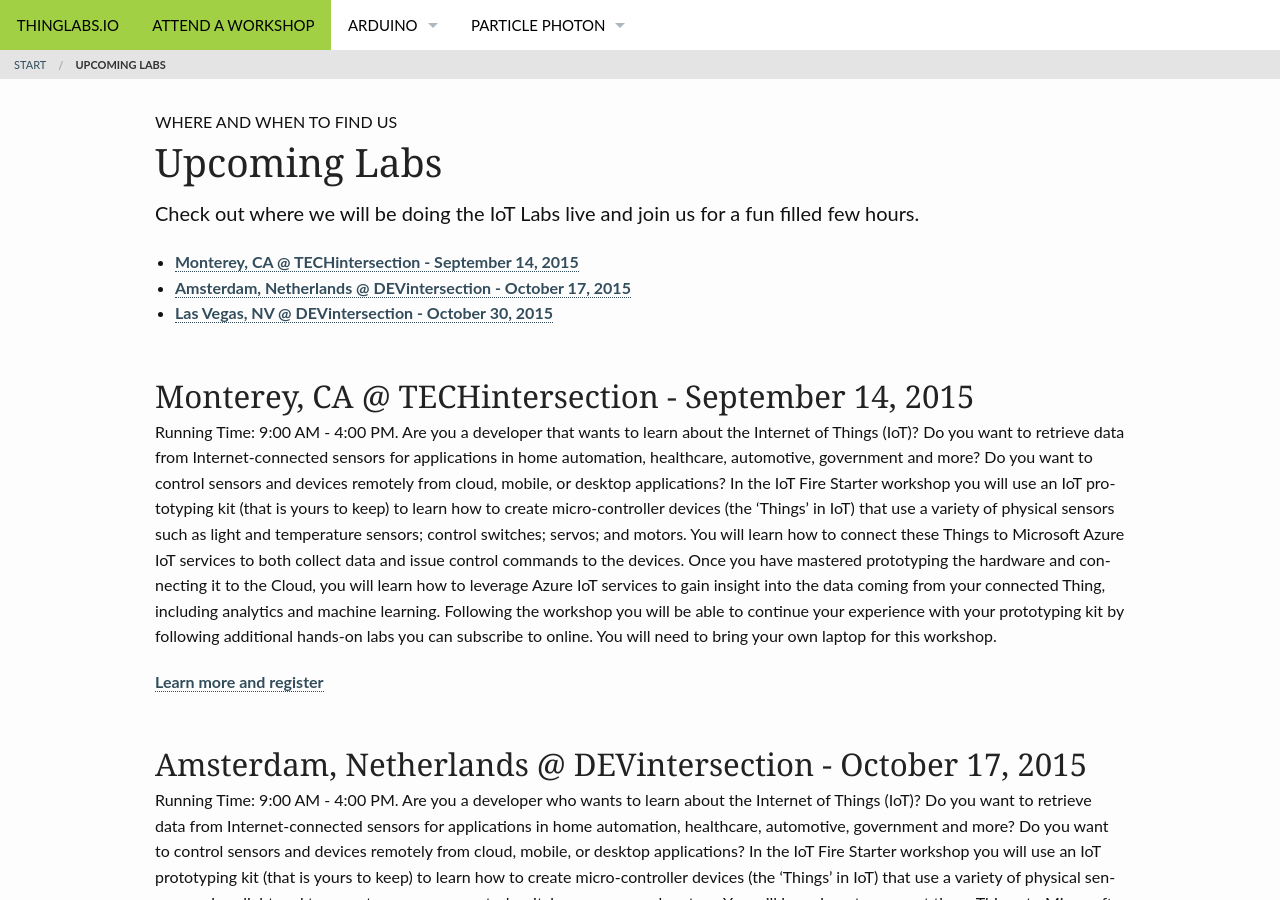
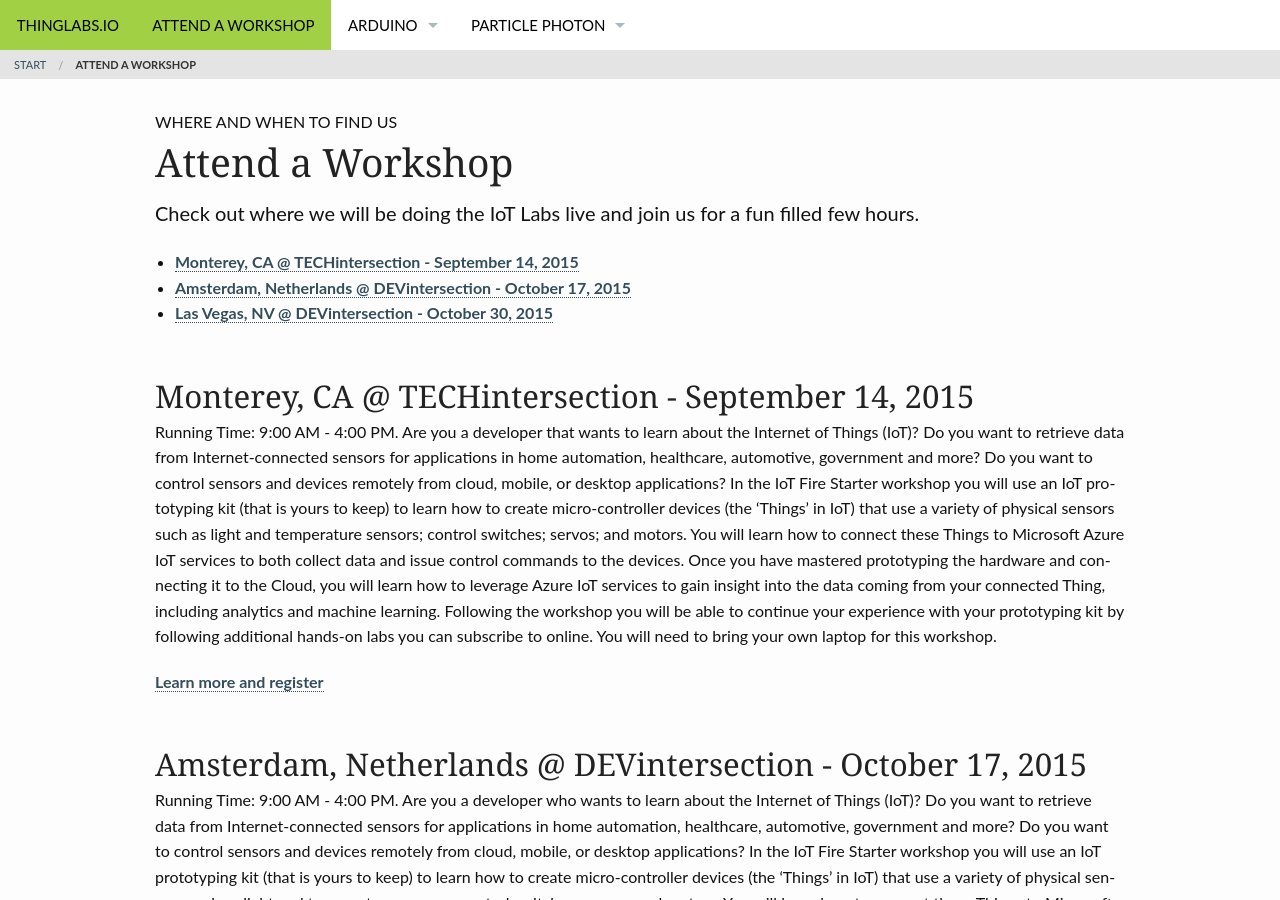
Before and after one commit to ThingLabsIo/ThingLabsIo.github.io, a Jekyll site: the page built from pages/schedule.md, in a window 1280 px wide and 900 px high. Built offline with Jekyll 4.4.1, drawn with Linux system fonts in a browser that asks for light colours.

Commit message:
Title fix

```diff
--- a/pages/schedule.md
+++ b/pages/schedule.md
@@ -1,6 +1,6 @@
 ---
 layout: page-fullwidth
-title: "Upcoming Labs"
+title: "Attend a Workshop"
 subheadline: "Where and when to find us"
 teaser: "Check out where we will be doing the IoT Labs live and join us for a fun filled few hours."
 show_meta: true
```
